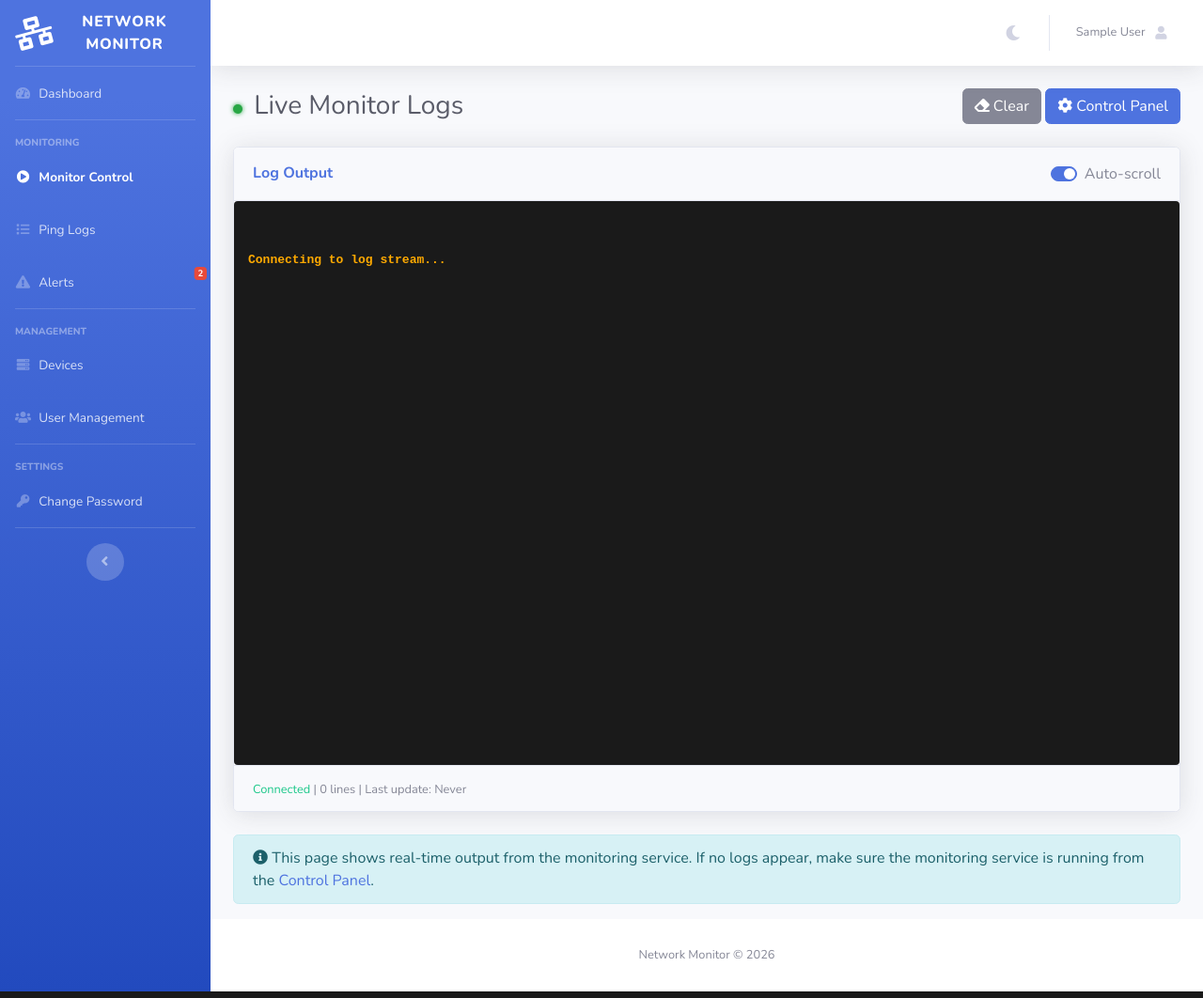
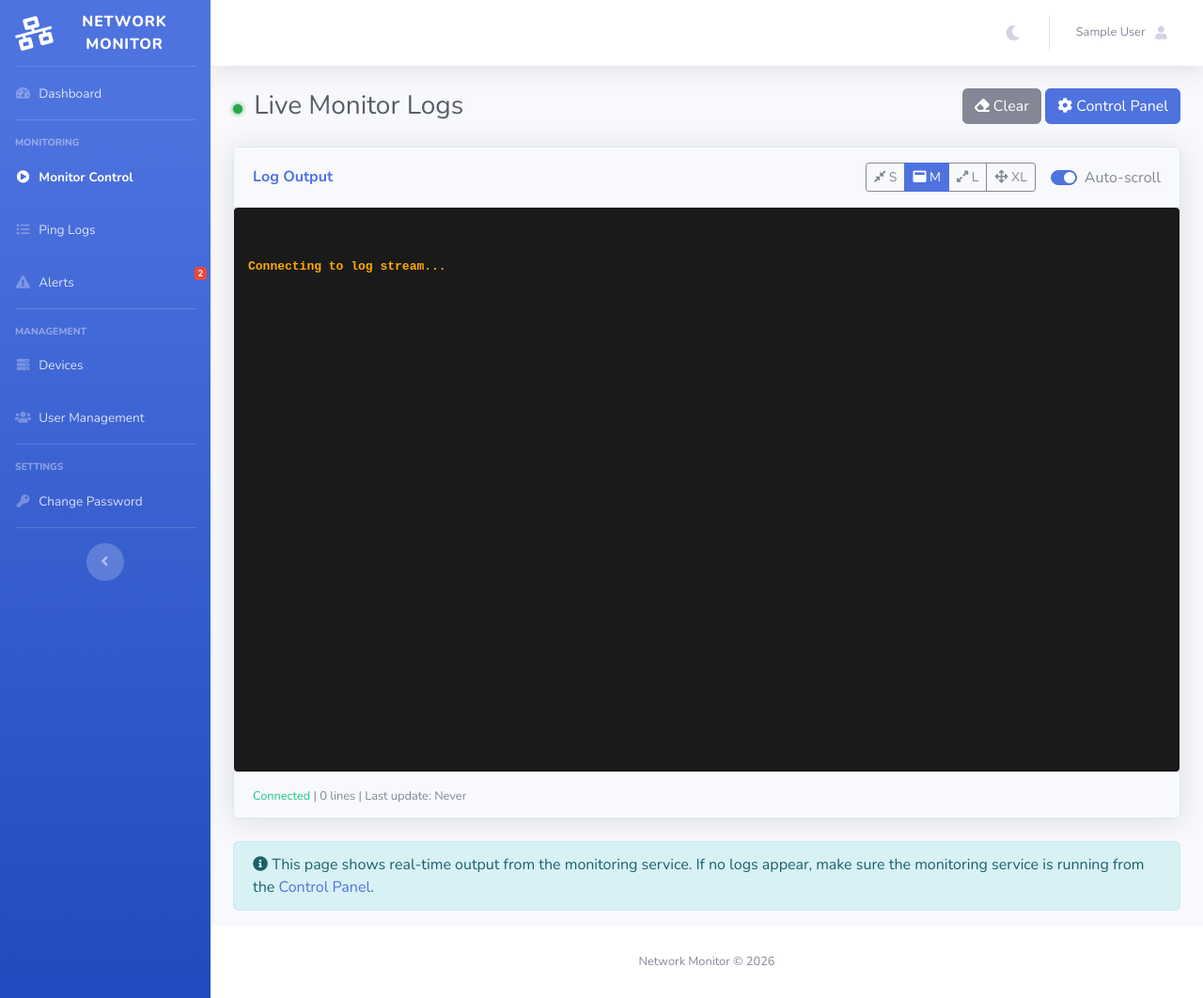
Before and after one commit to ronspeedster/rpi_server_live_checker, a PHP site: page /rpi_server_live_checker/monitor/logs.php in a window 1280 px wide. Shown: the whole page at 94% size. Run offline with PHP 8.4, Linux system fonts and the light colour scheme; the visitor is signed in with stand-in values (Sample User, id 1); data comes from the database, SQL or seed files in the repository.

Commit message:
Update logs.php

```diff
--- a/monitor/logs.php
+++ b/monitor/logs.php
@@ -28,6 +28,23 @@
     border-radius: 4px;
     white-space: pre-wrap;
     word-wrap: break-word;
+    transition: height 0.3s ease;
+}
+
+#log-container.size-small {
+    height: 300px;
+}
+
+#log-container.size-medium {
+    height: 600px;
+}
+
+#log-container.size-large {
+    height: 900px;
+}
+
+#log-container.size-full {
+    height: calc(100vh - 300px);
 }
 
 #log-container .log-line {
@@ -71,6 +88,29 @@
 
 #auto-scroll-toggle {
     cursor: pointer;
+}
+
+.resize-btn.active {
+    background-color: #4e73df !important;
+    color: white !important;
+    border-color: #4e73df !important;
+}
+
+body.dark-mode .btn-outline-secondary {
+    color: #b0b0b0;
+    border-color: #505050;
+}
+
+body.dark-mode .btn-outline-secondary:hover {
+    background-color: #404040;
+    color: #e0e0e0;
+    border-color: #606060;
+}
+
+body.dark-mode .resize-btn.active {
+    background-color: #4e73df !important;
+    color: white !important;
+    border-color: #4e73df !important;
 }
 </style>
 ';
@@ -116,13 +156,31 @@
                     <div class="card shadow mb-4">
                         <div class="card-header py-3 d-flex justify-content-between align-items-center">
                             <h6 class="m-0 font-weight-bold text-primary">Log Output</h6>
-                            <div class="custom-control custom-switch">
-                                <input type="checkbox" class="custom-control-input" id="auto-scroll-toggle" checked>
-                                <label class="custom-control-label" for="auto-scroll-toggle">Auto-scroll</label>
+                            <div class="d-flex align-items-center">
+                                <!-- Size Controls -->
+                                <div class="btn-group btn-group-sm mr-3" role="group" aria-label="Resize log output">
+                                    <button type="button" class="btn btn-outline-secondary resize-btn" data-size="small" title="Small (300px)">
+                                        <i class="fas fa-compress-alt"></i> S
+                                    </button>
+                                    <button type="button" class="btn btn-outline-secondary resize-btn active" data-size="medium" title="Medium (600px)">
+                                        <i class="fas fa-window-maximize"></i> M
+                                    </button>
+                                    <button type="button" class="btn btn-outline-secondary resize-btn" data-size="large" title="Large (900px)">
+                                        <i class="fas fa-expand-alt"></i> L
+                                    </button>
+                                    <button type="button" class="btn btn-outline-secondary resize-btn" data-size="full" title="Full Screen">
+                                        <i class="fas fa-arrows-alt"></i> XL
+                                    </button>
+                                </div>
+                                <!-- Auto-scroll Toggle -->
+                                <div class="custom-control custom-switch">
+                                    <input type="checkbox" class="custom-control-input" id="auto-scroll-toggle" checked>
+                                    <label class="custom-control-label" for="auto-scroll-toggle">Auto-scroll</label>
+                                </div>
                             </div>
                         </div>
                         <div class="card-body p-0">
-                            <div id="log-container">
+                            <div id="log-container" class="size-medium">
                                 <div class="log-line log-header">Connecting to log stream...</div>
                             </div>
                         </div>
@@ -169,6 +227,28 @@
     logContainer.innerHTML = "";
     logCount = 0;
     document.getElementById("log-count").textContent = "0";
+});
+
+// Resize log container
+document.querySelectorAll(".resize-btn").forEach(btn => {
+    btn.addEventListener("click", function() {
+        const size = this.getAttribute("data-size");
+
+        // Remove all size classes
+        logContainer.classList.remove("size-small", "size-medium", "size-large", "size-full");
+
+        // Add new size class
+        logContainer.classList.add("size-" + size);
+
+        // Update active button
+        document.querySelectorAll(".resize-btn").forEach(b => b.classList.remove("active"));
+        this.classList.add("active");
+
+        // Scroll to bottom if auto-scroll is on
+        if (autoScroll) {
+            scrollToBottom();
+        }
+    });
 });
 
 // Scroll to bottom
```
